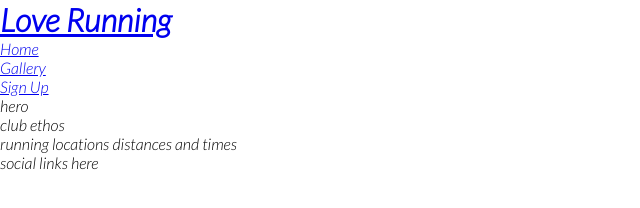
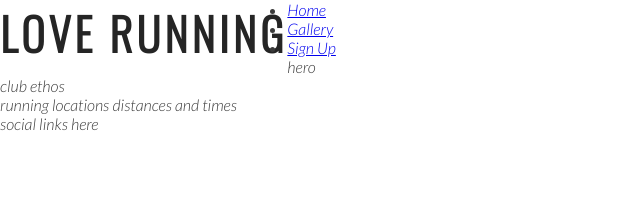
Before and after one commit to jburto93/Love-Running, a plain HTML site: page index.html in a window 1280 px wide. Shown: the whole page, without its empty margins (0-640 px from the left). Drawn offline with nearby package versions, Linux system fonts and the light colour scheme.

Commit message:
add styles to heading and logo

```diff
--- a/assets/css/style.css
+++ b/assets/css/style.css
@@ -7,4 +7,18 @@
 body {
     font-family: lato, sans-serif;
     font-weight: 300;
+    color: #3a3a3a;
 }
+
+/* headings & logo */
+
+h1, h2 {
+    font-family: oswald, sans-serif;
+    text-transform: uppercase;
+    letter-spacing: 4px;
+    color: #252525;
+}
+#logo {
+    float: left;
+    font-size: 280%;
+}
--- a/index.html
+++ b/index.html
@@ -12,7 +12,7 @@
 <body>
     <header>
         <a href="index.html">
-            <h1>Love Running</h1>
+            <h1 id="logo">Love Running</h1>
         </a>
         <nav>
             <ul>
```
